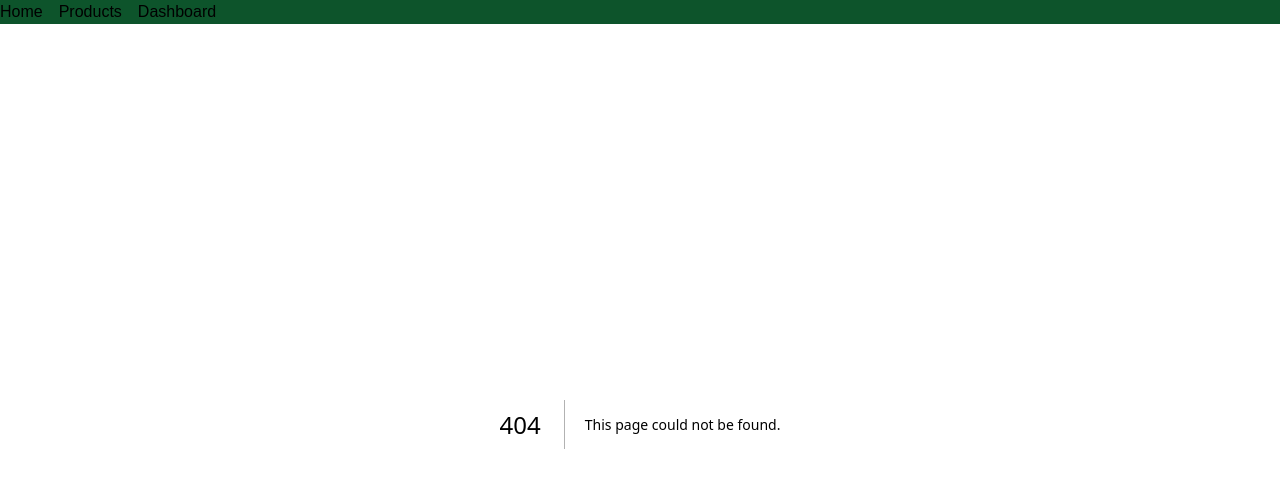
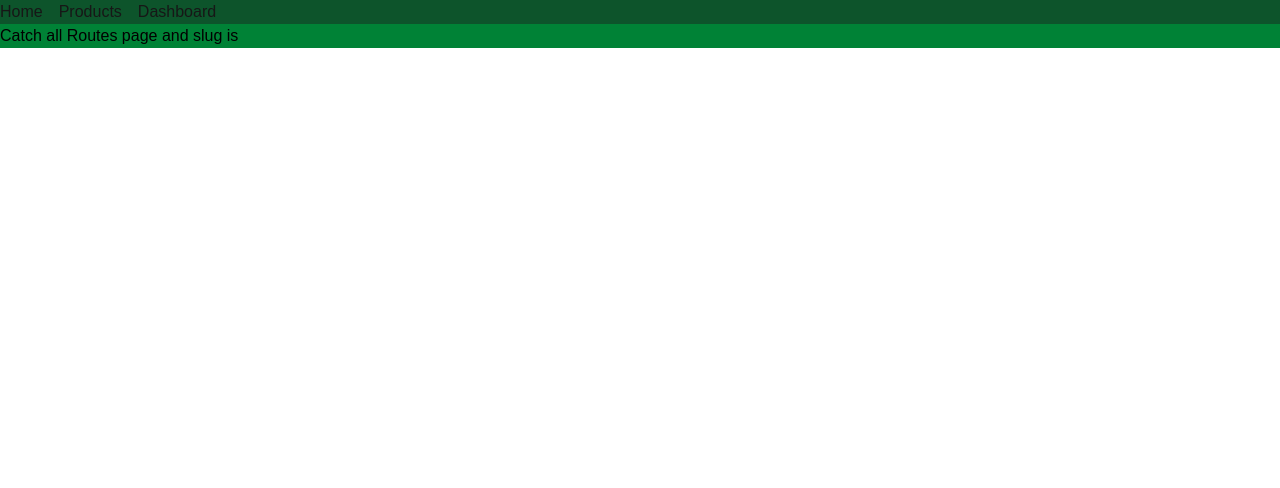
Before and after one commit to abhi170212/Nextjs-learning, a Next.js app in the folder basic/: page /catch-all-routes in a window 1280 px wide. Before the commit this address had no page. Shown: the top 488 px of the page. Built offline with nearby package versions, Linux system fonts and the light colour scheme.

Commit message:
optional catch all routes and catch all routes concept done

```diff
--- /dev/null
+++ b/basic/app/catch-all-routes/[...slug]/page.tsx
@@ -0,0 +1,8 @@
+export default async function CatchAllRoutes({params}: {params: Promise<{ slug: string[]}>}){
+      const { slug } = await params
+     return (
+          <div className="w-screen bg-green-700 text-black">
+               Catch all Routes page and slug is {slug}
+          </div>
+     )
+}
--- /dev/null
+++ b/basic/app/catch-all-routes/page.tsx
@@ -0,0 +1,5 @@
+
+function CatchAllRoutes(){
+     return <h1 className="min-h-screen bg-green-600 text-black"> Catch ALL routes</h1>
+}
+export default CatchAllRoutes
--- /dev/null
+++ b/basic/app/optional-catch-all-routes/[[...slug]]/page.tsx
@@ -0,0 +1,8 @@
+export default async function CatchAllRoutes({params}: {params: Promise<{ slug?: string[]}>}){
+      const { slug } = await params
+     return (
+          <div className="w-screen bg-green-700 text-black">
+               Catch all Routes page and slug is {slug}
+          </div>
+     )
+}
--- /dev/null
+++ b/basic/app/optional-catch-all-routes/page.tsx
@@ -0,0 +1,3 @@
+export default function OptionalCatchAllRoute(){
+     return <h1>Optional Catch All Routes</h1>
+}
```
